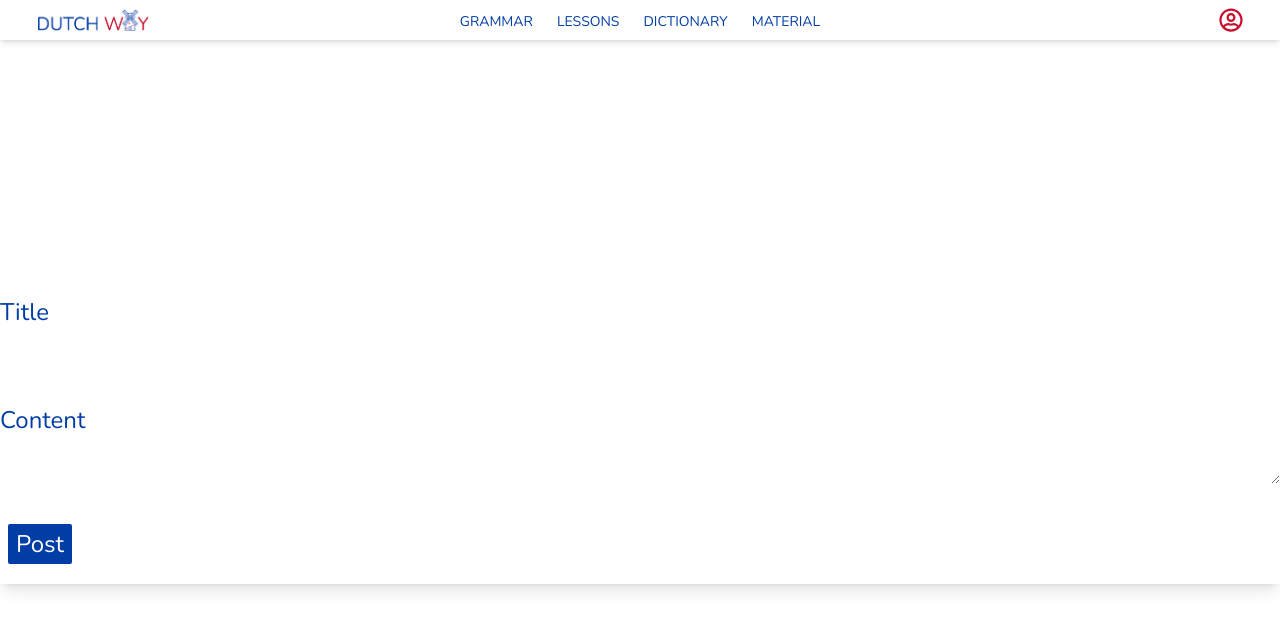
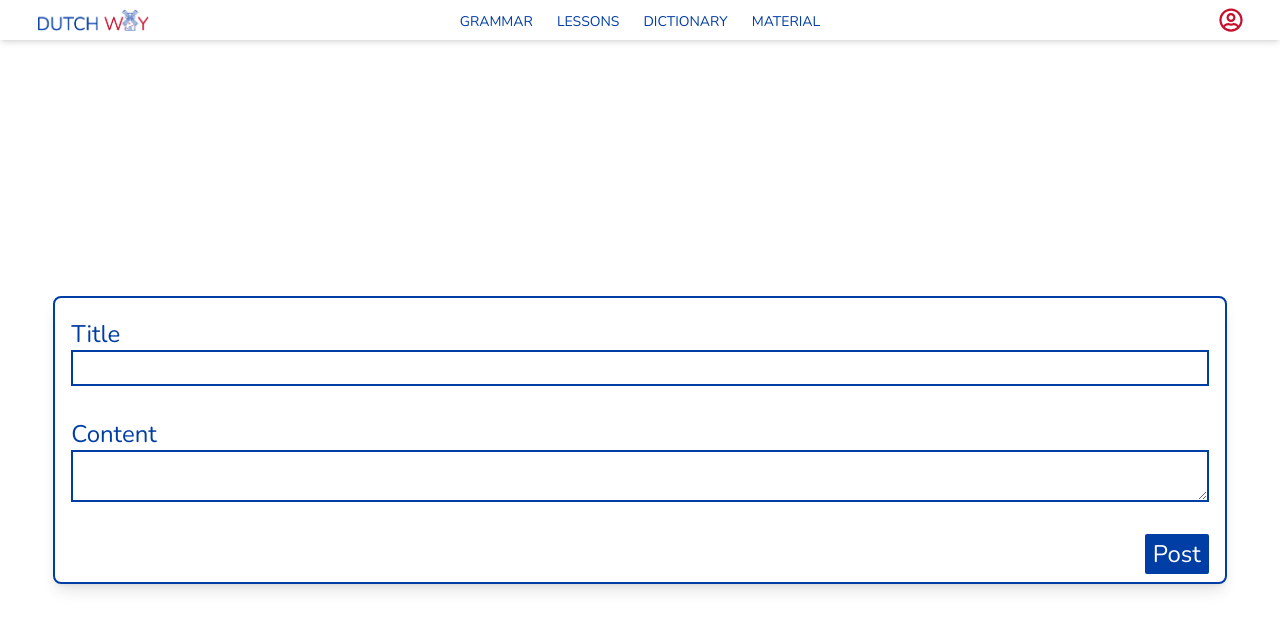
Before and after one commit to iroac/dutchway, a React (Create React App) app in the folder client/: page /addmaterial in a window 1280 px wide. Both pictures are taken after a click on the element "ADD TEXT". Shown: the top 630 px of the page. Built offline with nearby package versions, Linux system fonts and the light colour scheme; data requests are answered from the project's data file.

Commit message:
redesign addmaterial form

```diff
--- a/client/src/pages/AddMaterialPage.tsx
+++ b/client/src/pages/AddMaterialPage.tsx
@@ -53,7 +53,7 @@ const addVideo = async (event: any) => {
   return (
     <div>
 
-<div className=" flex justify-center items-center h-screen w-screen" >
+<div className={`flex justify-center items-center h-screen w-screen`} >
 
 {
   initialView && (
@@ -69,33 +69,37 @@ const addVideo = async (event: any) => {
 
 
 
-{textAddView && (<form className="flex flex-col justify-start items-start shadow-lg w-screen " >
+{textAddView && (<form className="flex flex-col justify-start items-start shadow-lg w-11/12 border-2 rounded-lg border-blue-flag border-solid px-4 pt-5 pb-2" >
 
   <h1 className="text-2xl text-blue-flag" >Title</h1>
-  <input className=" w-full h-9 " value={textTitle} onChange={handleTitleChange}  />
+  <input className=" w-full h-9 border-2 border-solid border-blue-flag " value={textTitle} onChange={handleTitleChange}  />
 
-  <h1 className="text-2xl text-blue-flag mt-10" >Content</h1>
-  <textarea maxLength={1200} className=" w-full " value={textContent} onChange={handleContentChange} ></textarea>
+  <h1 className="text-2xl text-blue-flag mt-8" >Content</h1>
+  <textarea maxLength={1200} className=" w-full border-2 border-solid border-blue-flag " value={textContent} onChange={handleContentChange} ></textarea>
 
-  <button className=" ml-2 text-2xl bg-blue-flag text-white rounded-sm px-2 py-1 mt-10 mb-5 " onClick={addPost} >Post</button>
+  <div className='flex flex-row w-full h-fit justify-end items-center' >
+  <button className="text-2xl bg-blue-flag text-white rounded-sm px-2 py-1 mt-8" onClick={addPost} >Post</button>
+  </div>
 
   </form>)}
 
 
 
 
-{videoAddView && (<form className="flex flex-col justify-start items-start shadow-lg w-screen " >
+{videoAddView && (<form className="flex flex-col justify-start items-start shadow-lg w-11/12 border-2 rounded-lg border-blue-flag border-solid px-4 pt-5 pb-2" >
 
   <h1 className="text-2xl text-blue-flag" >Title</h1>
-  <input className=" w-full h-9 " value={videoTitle} onChange={(e) => {setTitleVideo(e.target.value)}}  />
+  <input className=" w-full h-9 border-2 border-solid border-blue-flag " value={videoTitle} onChange={(e) => {setTitleVideo(e.target.value)}}  />
 
-  <h1 className="text-2xl text-blue-flag" >Url</h1>
-  <input className=" w-full h-9 " value={videoUrl} onChange={(e) => {setVideoUrl(e.target.value)}}  />
+  <h1 className="text-2xl text-blue-flag mt-5" >Url</h1>
+  <input className=" w-full h-9 border-2 border-solid border-blue-flag " value={videoUrl} onChange={(e) => {setVideoUrl(e.target.value)}}  />
 
-  <h1 className="text-2xl text-blue-flag mt-10" >Video Content</h1>
-  <textarea maxLength={1200} className=" w-full " value={videoContent} onChange={(e) => {setVideoContent(e.target.value)}} ></textarea>
+  <h1 className="text-2xl text-blue-flag mt-5" >Video Content</h1>
+  <textarea maxLength={1200} className=" w-full h-20 border-2 border-solid border-blue-flag " value={videoContent} onChange={(e) => {setVideoContent(e.target.value)}} ></textarea>
 
-  <button className=" ml-2 text-2xl bg-blue-flag text-white rounded-sm px-2 py-1 mt-10 mb-5 " onClick={addVideo} >Post</button>
+  <div className='flex flex-row w-full h-fit justify-end items-center' >
+  <button className="text-2xl bg-blue-flag text-white rounded-sm px-2 py-1 mt-8" onClick={addPost} >Post</button>
+  </div>
 
   </form>)}
 
```
